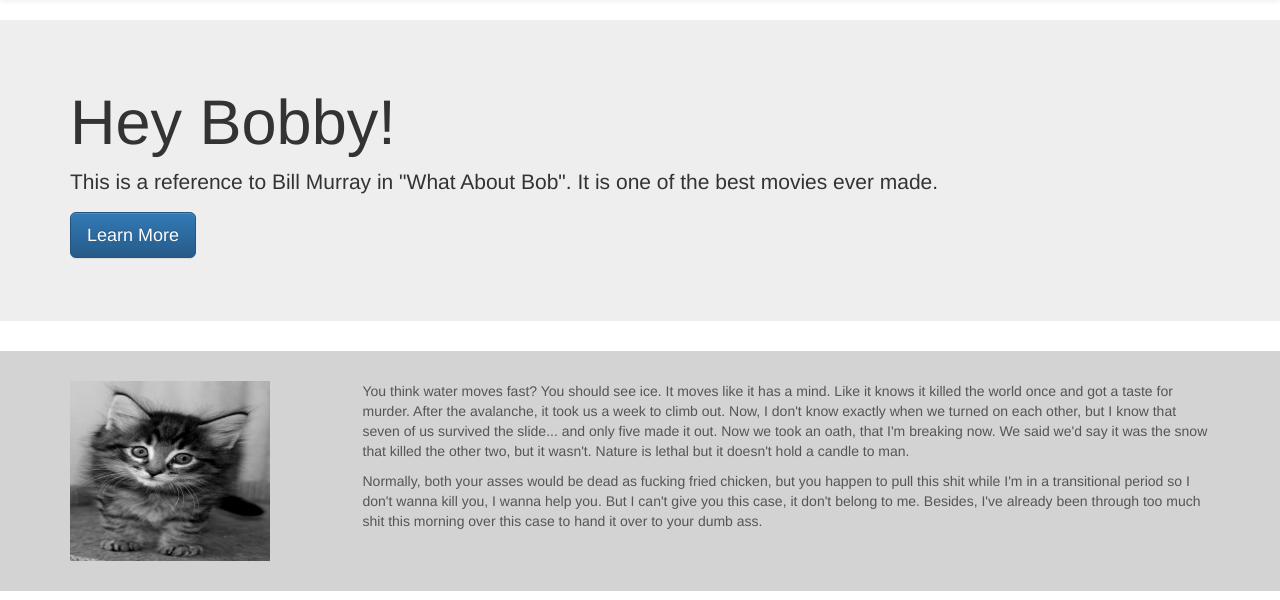
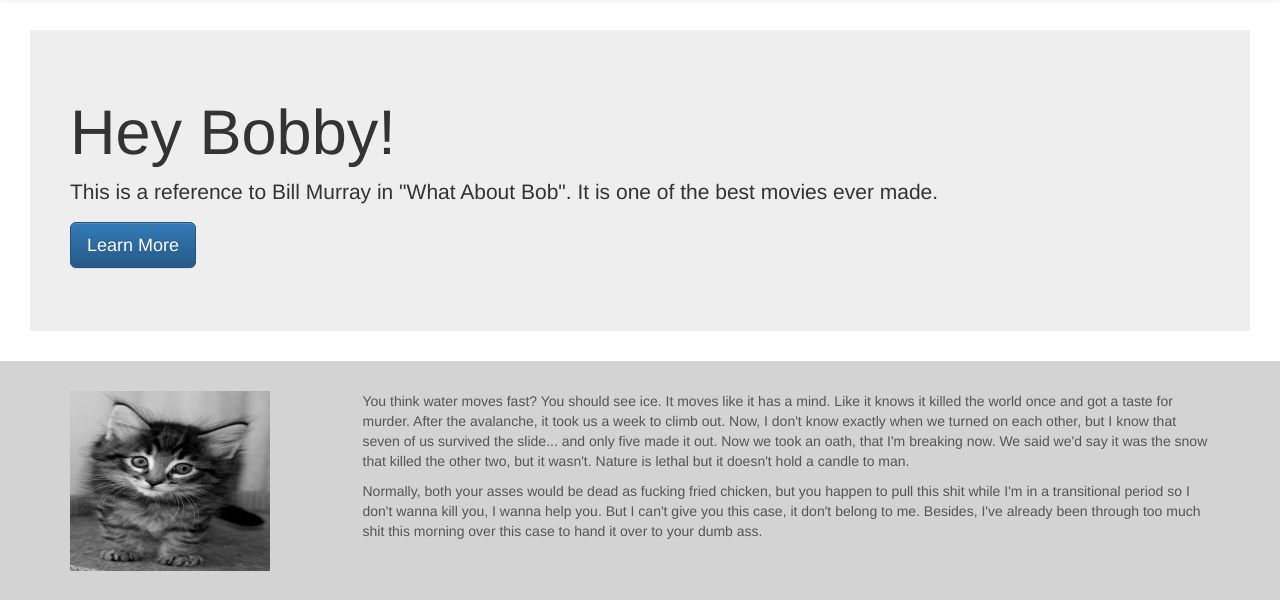
Before and after one commit to stevestonenm/bootstrap-mockup, a PHP site: page / in a window 1280 px wide. Shown: the part 52-652 px from the top of the page. Run offline with PHP 8.4, Linux system fonts and the light colour scheme; some libraries are stand-ins or nearby versions.

Commit message:
added margin to jumbotron

```diff
--- a/css/stylesheet.css
+++ b/css/stylesheet.css
@@ -12,7 +12,9 @@
 /**********************************************
 * jumbotron section
 ***********************************************/
-
+.jumbotron {
+	margin: 3rem 3rem 3rem 3rem;
+}
 
 /**********************************************
 * first section
```
